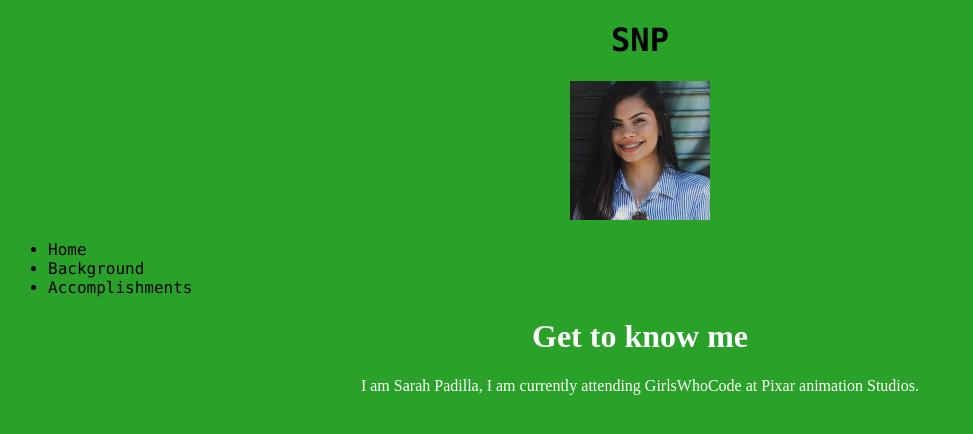
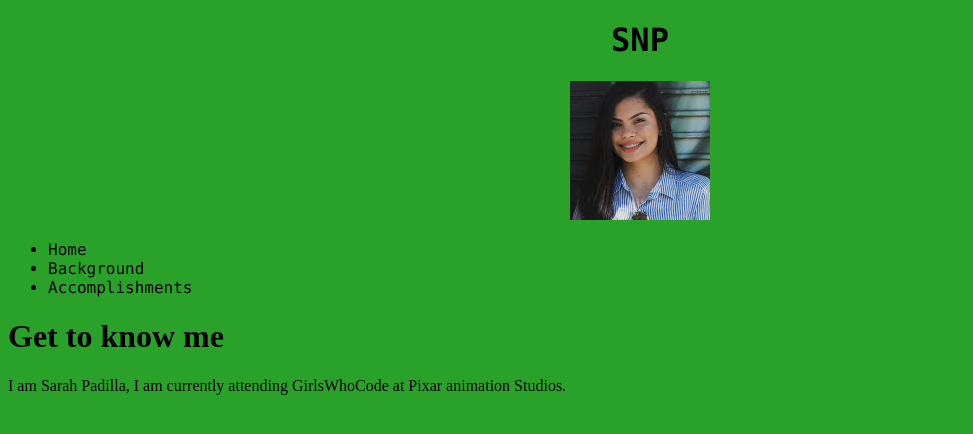
Before and after one commit to sarahnpadilla/portfolio, a plain HTML site: page Index.html in a window 1280 px wide. Shown: the whole page, without its empty margins (0-973 px from the left). Drawn offline with Linux system fonts and the light colour scheme.

Commit message:
Update Index.html

```diff
--- a/Index.html
+++ b/Index.html
@@ -13,8 +13,8 @@
       font-family: "Lucida Console", Monospace;
     }
     .me{
-      text-align: center;
-      color:white
+      text-align: center
+        font-style: "Lucida Console", Monospace;
       }
 
     </style>
```
